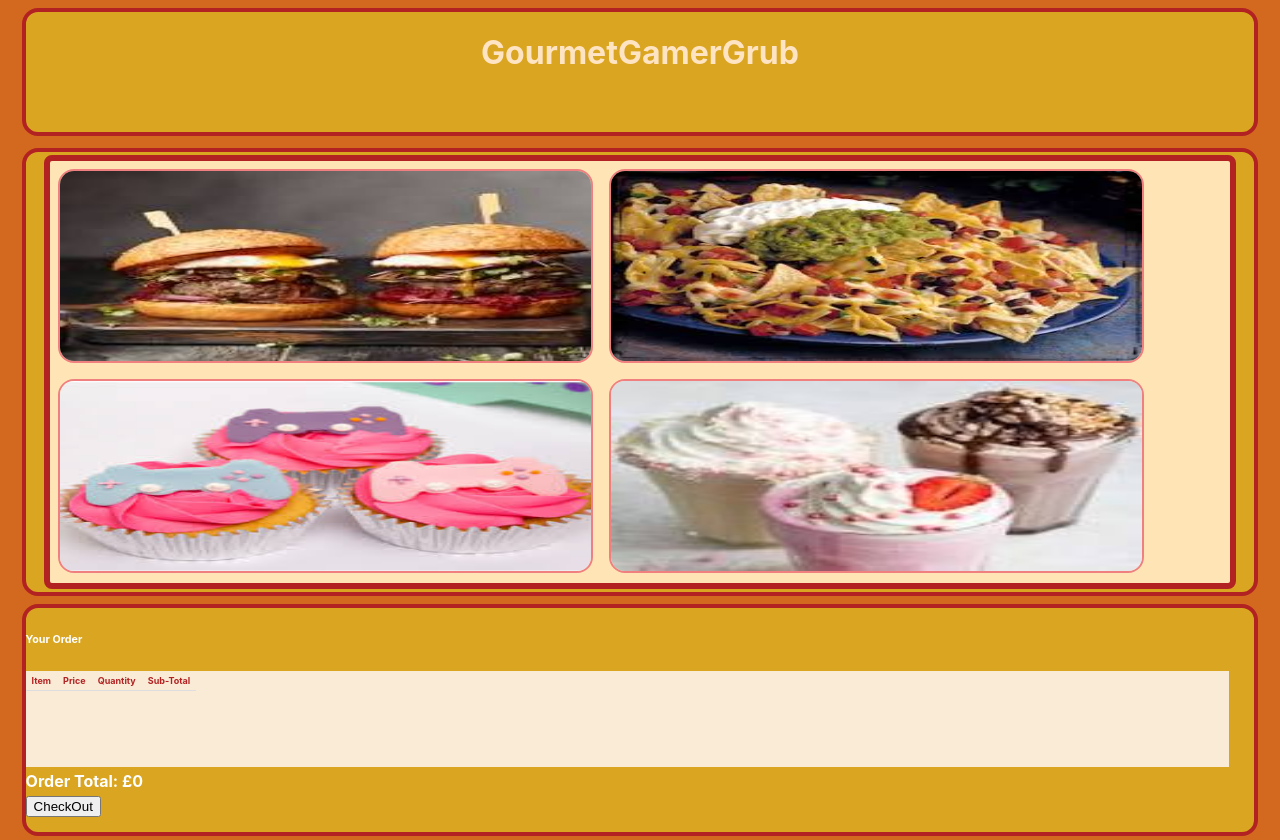
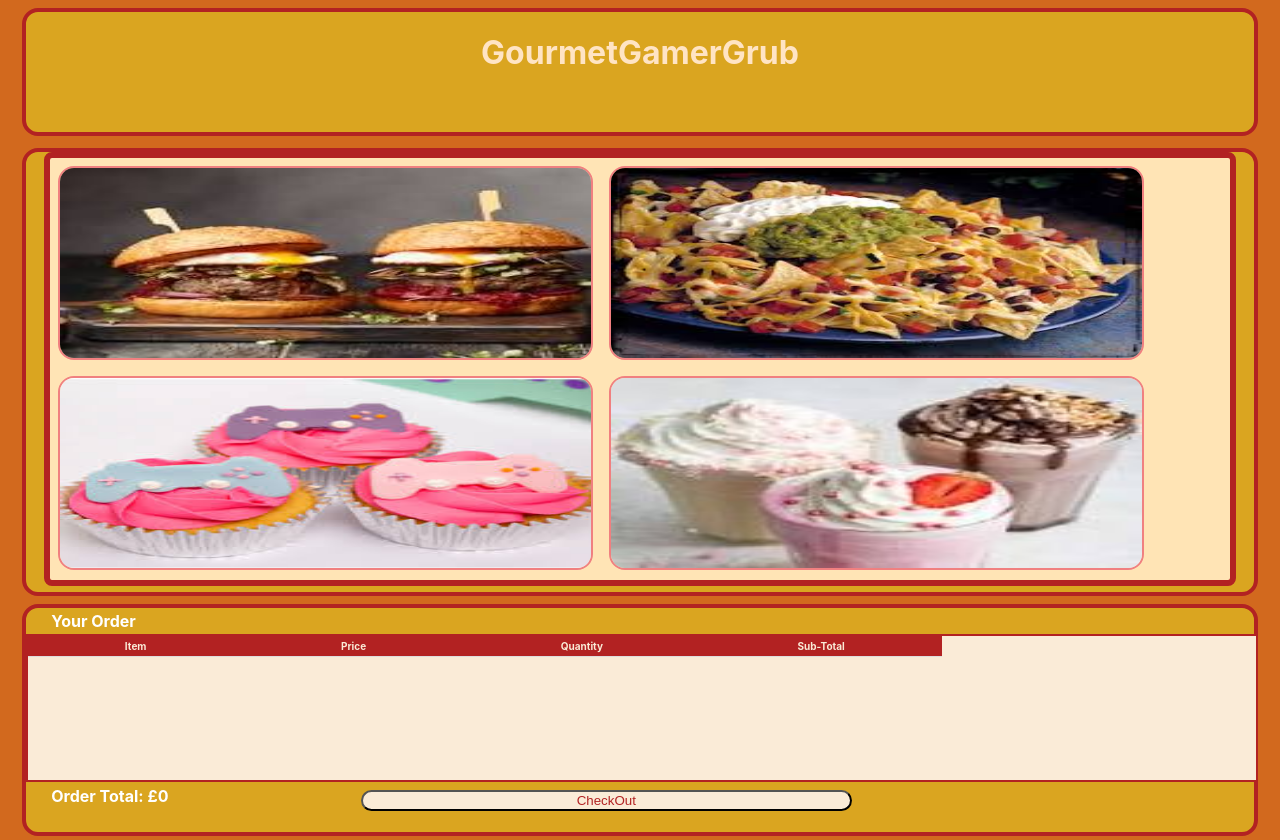
Before and after one commit to Mikeecee1/GourmetGamerGrub, a React (Create React App) app in the folder gourmetgamergrub/: page / in a window 1280 px wide. Built offline with nearby package versions, Linux system fonts and the light colour scheme.

Commit message:
fixes
fixed to item in scrolling items being hidden - thank you Matt!

```diff
--- a/gourmetgamergrub/src/App.css
+++ b/gourmetgamergrub/src/App.css
@@ -46,8 +46,9 @@
   border: .5vh solid firebrick;
   background-color:goldenrod;
   align-items: center;
-  justify-content: center;
+  /* justify-content: center; */
   overflow-y: scroll;
+
 
 }
 .basket{
--- a/gourmetgamergrub/src/components/Basket.jsx
+++ b/gourmetgamergrub/src/components/Basket.jsx
@@ -8,7 +8,7 @@ function Basket(props){
     //html
     return(
         <div className='order'>
-        <h6>Your Order</h6>
+        <h4>Your Order</h4>
         {/* //map function to display order items */}
 
         <div className='scrollItems'>
--- a/gourmetgamergrub/src/components/BasketStyles.css
+++ b/gourmetgamergrub/src/components/BasketStyles.css
@@ -1,24 +1,52 @@
-
+.order{
+    align-items: center;
+}
+h4{
+    margin-left: 2vw;
+    margin-top: .4vh;
+    margin-bottom: .4vh;
+}
 .scrollItems{
-    font-size: xx-small;
+    font-size: x-small;
     overflow-y: scroll;
     scroll-behavior: smooth;
-    width: 94vw;
-    height: 12vh;
+    width: 96vw;
+    height: 18vh;
     background-color: antiquewhite;
     color:firebrick;
+    border:solid firebrick 2px;
+    justify-content: center;
 }
-.scrollItems th{
-    position:sticky;
+.scrollItems {
+    th
+   { position:sticky;
     top:0;
+    background-color: firebrick;
+    color: antiquewhite;
+    height: 1vh;
+    }
 }
 th,
   td {
     border-bottom: 1px solid #ddd;
     margin: 0;
-    padding: 4px 6px;
+    padding:4px 7.6vw 4px ;
   }
 .showTotal{
     margin-bottom: .5vh;
     margin-top: .5vh;
 }
+.footer{
+    display: flex;
+    flex-direction: row;
+}
+.footer button{
+
+    margin-left: 15vw;
+    margin-top: 1vh;
+    width: 40%;
+    height:80%;
+    background-color:antiquewhite;
+    color: firebrick;
+    border-radius: 4vh;
+}
```
